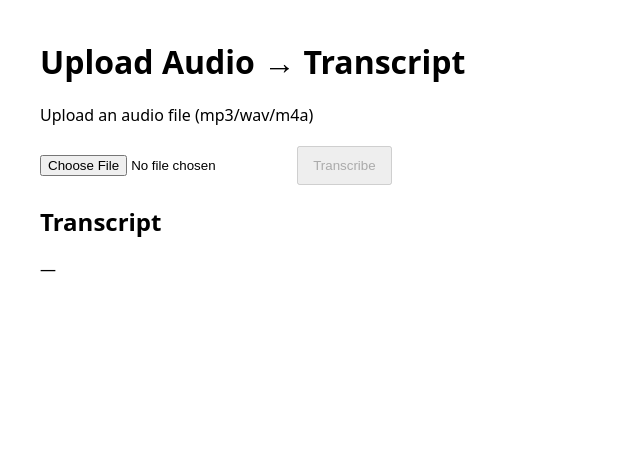
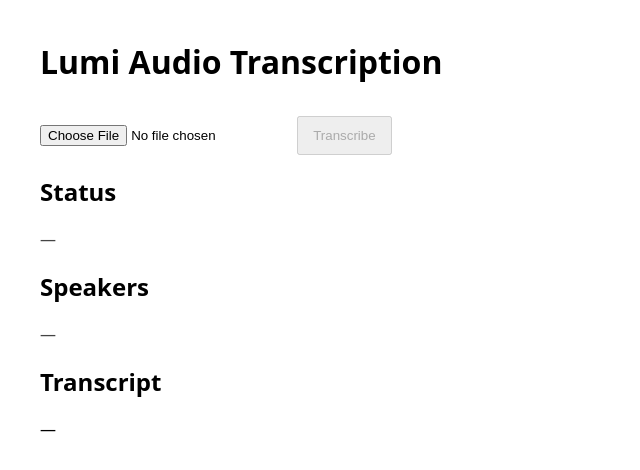
Before and after one commit to jeronimofuenzalida-droid/LUMI_MVP0_test, a plain HTML site: page index.html in a window 1280 px wide. Shown: the whole page, without its empty margins (0-640 px from the left). Drawn offline with Linux system fonts and the light colour scheme.

Commit message:
Revise index.html for new transcription app layout

```diff
--- a/index.html
+++ b/index.html
@@ -1,24 +1,29 @@
-<!doctype html>
-<html>
+<!DOCTYPE html>
+<html lang="en">
 <head>
-    <meta charset="utf-8" />
-    <title>ASR MVP-test</title>
-    <link rel="stylesheet" href="./styles.css" />
+  <meta charset="UTF-8" />
+  <meta name="viewport" content="width=device-width, initial-scale=1.0" />
+  <title>Lumi Transcription</title>
+  <link rel="stylesheet" href="styles.css" />
 </head>
 <body>
-    <div class="wrap">
-      <h1>Upload Audio → Transcript</h1>
 
-      <label class="label">Upload an audio file (mp3/wav/m4a)</label>
-      <input id="file" type="file" accept="audio/*" />
+  <h1>Lumi Audio Transcription</h1>
+
+  <div class="card">
+    <input type="file" id="file" accept=".mp3,.wav,.m4a" />
     <button id="btn" disabled>Transcribe</button>
+  </div>
 
-      <div id="status" class="status"></div>
+  <h2>Status</h2>
+  <div id="status" class="status">—</div>
+
+  <h2>Speakers</h2>
+  <div id="speakers" class="status">—</div>
 
   <h2>Transcript</h2>
-      <p id="transcript" class="transcript">—</p>
-    </div>
+  <div id="dialogue" class="transcript">—</div>
 
-    <script src="./app.js"></script>
+  <script src="app.js"></script>
 </body>
 </html>
```
Lines whose indentation alone changed are shown as unchanged.
